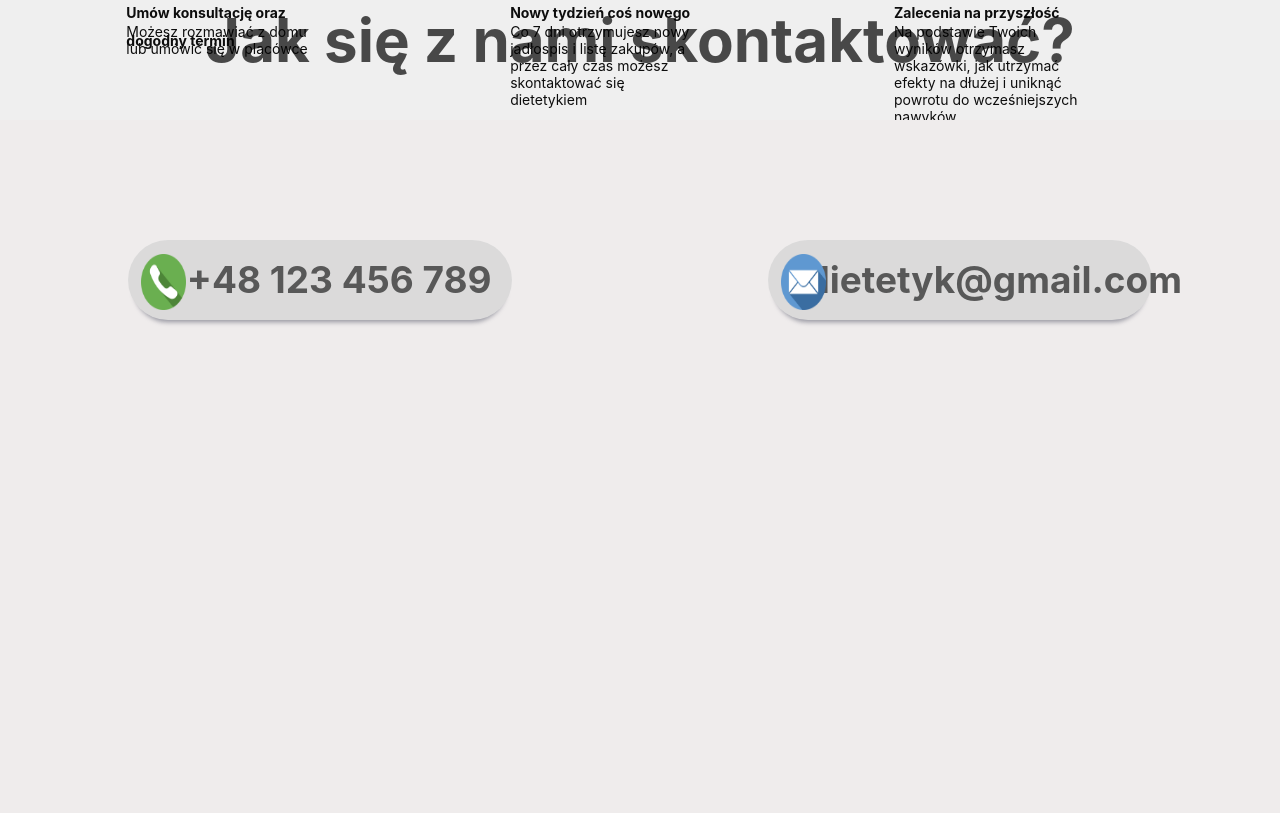
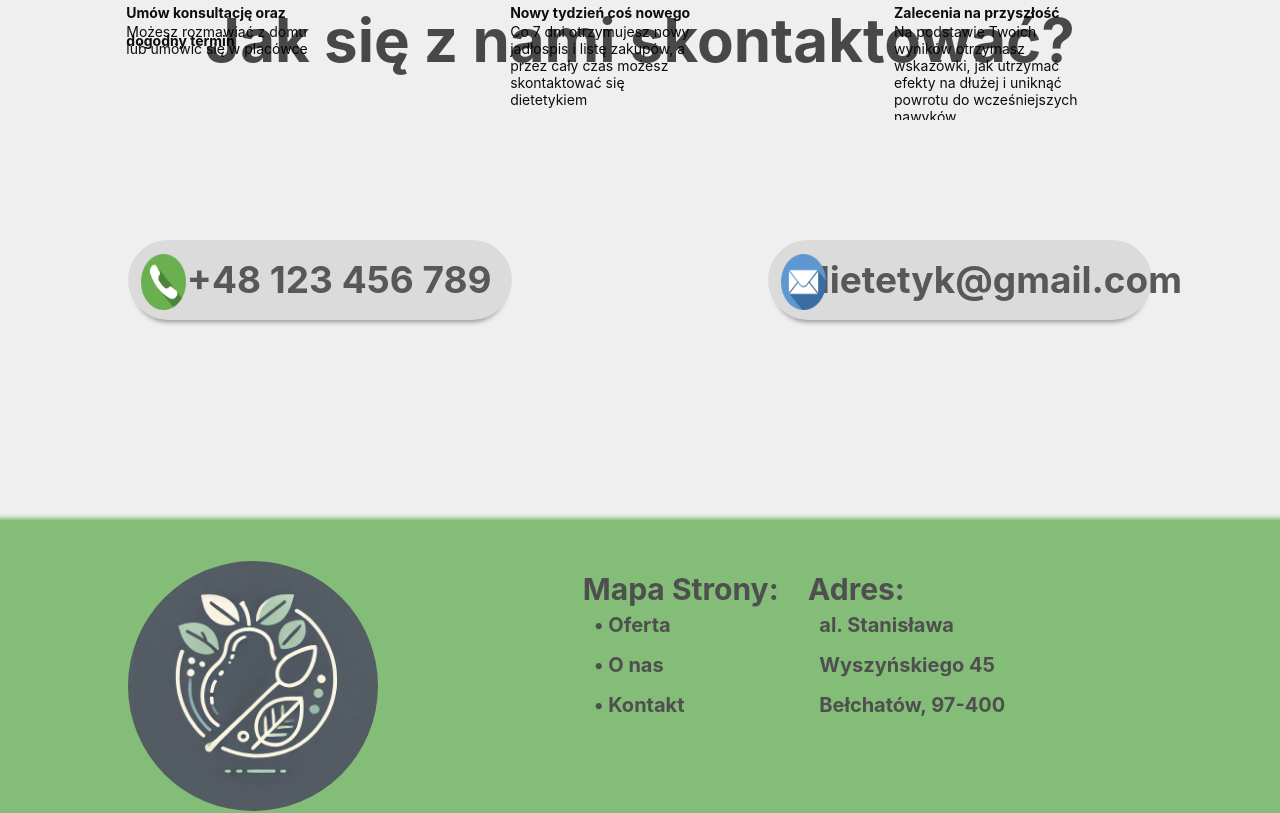
Before and after one commit to SebastianCieslik245787/Dietetyk_plus, a React (Vite) app: page / in a window 1280 px wide. Shown: the part 3000-3813 px from the top of the page. Built offline with nearby package versions, Linux system fonts and the light colour scheme.

Commit message:
[Fix issue] Naprawienie widoku kontaktu na dole HomePage.jsx

```diff
--- a/src/pages/HomePage.jsx
+++ b/src/pages/HomePage.jsx
@@ -400,7 +400,7 @@ function HomePage() {
                     Jak się z nami skontaktować?
                 </p>
             </div>
-            <div className="contact-container">
+            <div className="home-contact-container">
                 <div className="contact-bar">
                     <p className="contact-text">
                         +48 123 456 789
--- a/src/style/HomePage.css
+++ b/src/style/HomePage.css
@@ -37,7 +37,7 @@
     line-height: 20vh;
 }
 
-.contact-container{
+.home-contact-container{
     width: 100vw;
     height: 50vh;
     position: relative;
```
